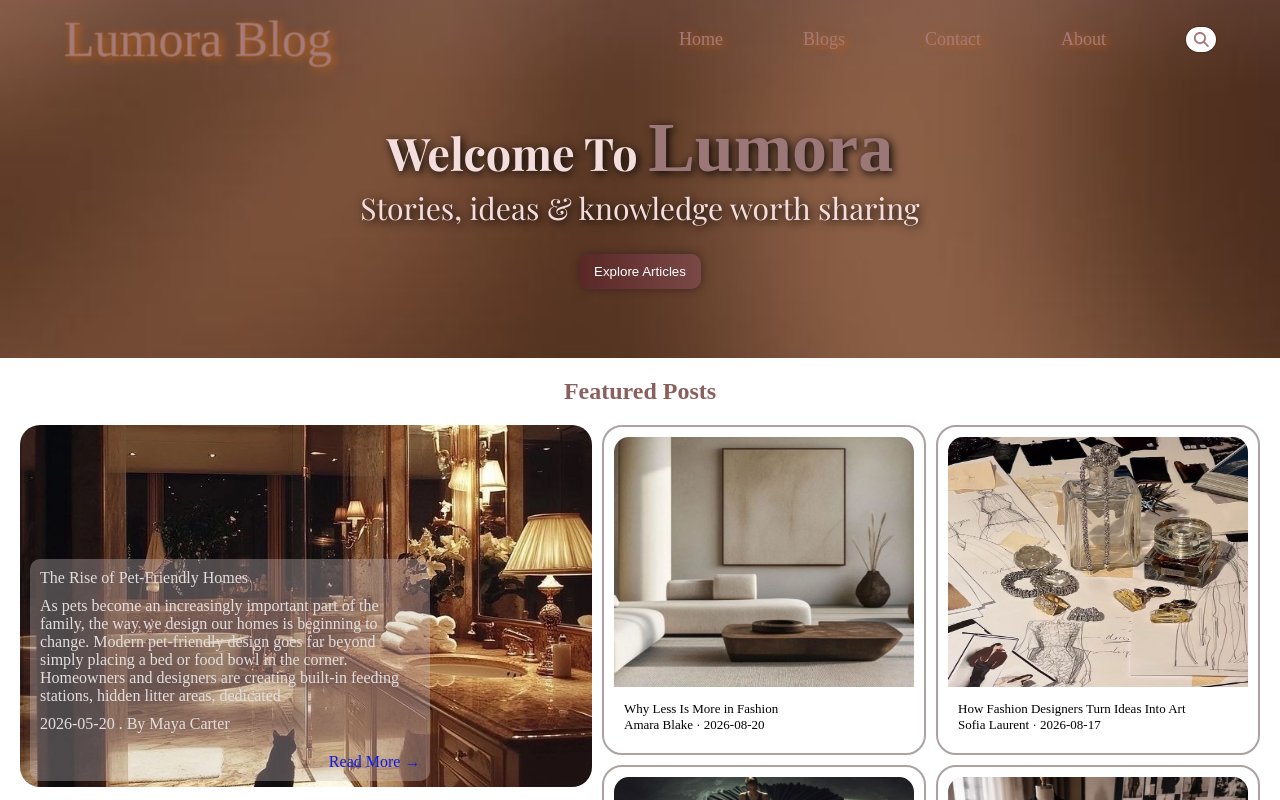
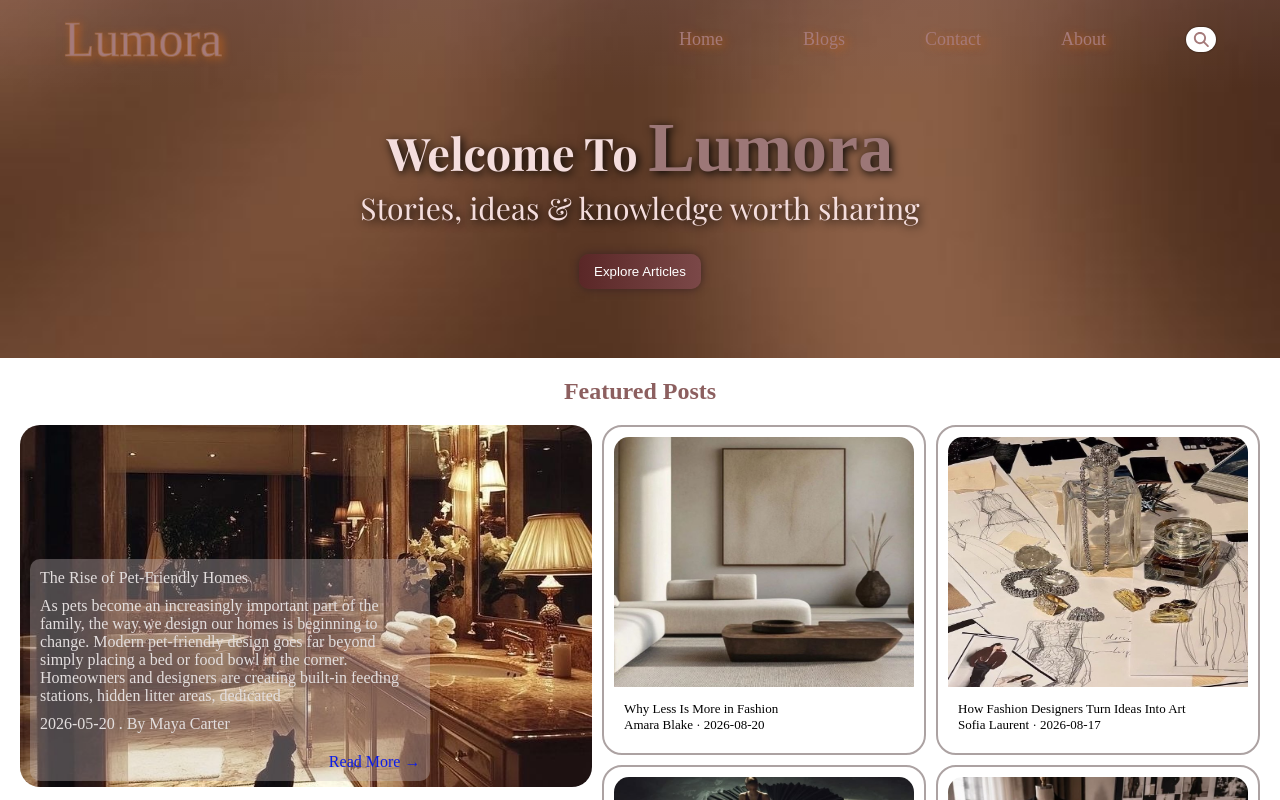
Before and after one commit to redigob/BlogWebsite, a React (Vite) app: page / in a window 1280 px wide. Shown: the top 800 px of the page. Built offline with nearby package versions, Linux system fonts and the light colour scheme; no server answers; data requests are answered from the project's data file; a web font is replaced by a local one.

Commit message:
changed contact hero  url

```diff
--- a/src/Navbar.jsx
+++ b/src/Navbar.jsx
@@ -11,7 +11,7 @@ const Navbar = () => {
 
     return (
         <div className="navbar">
-            <h2 className="logo">Lumora Blog</h2>
+            <h2 className="logo">Lumora</h2>
             <div className="links">
                 <Link to={"/"} className="link">Home</Link>
                 <Link to={"/wholeblog"} className="link">Blogs</Link>
--- a/src/contact.css
+++ b/src/contact.css
@@ -5,7 +5,7 @@
 }
 
 .contact > div:nth-child(1){
-    background-image: url('./src/assets/9.jpg');
+    background-image: url('/images/9.jpg');
     padding: 150px 20% 110.5px;
     background-position: center;
     background-size:cover ;
```
